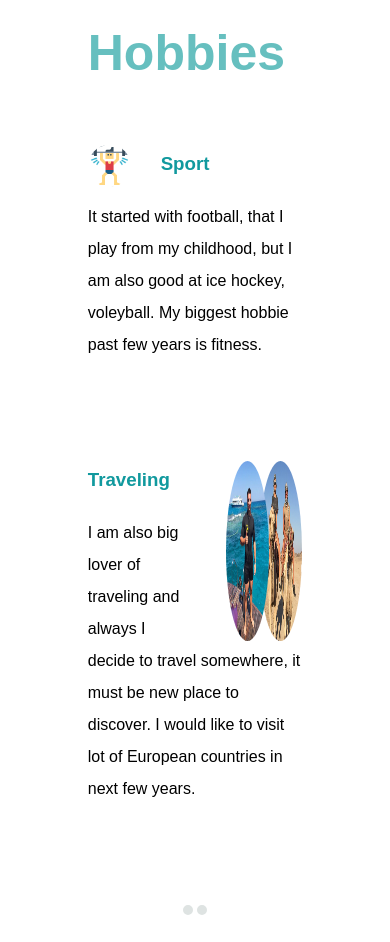
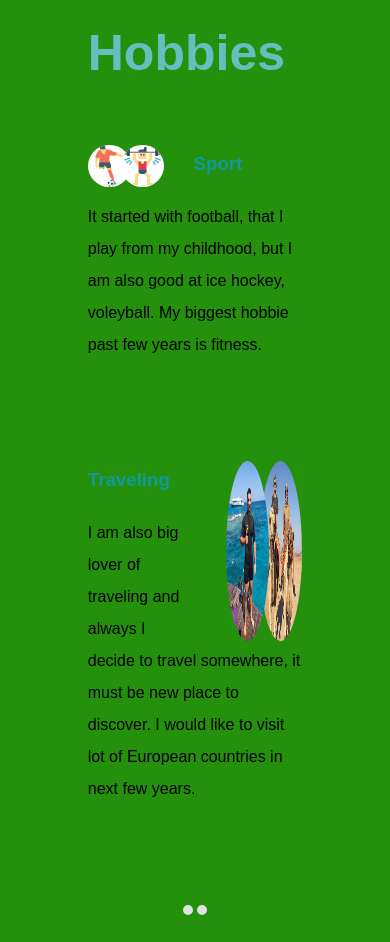
Before and after one commit to pista1997/website, a plain HTML site: page index.html in a window 390 px wide. Shown: the part 1468-2410 px from the top of the page. Drawn offline with Linux system fonts and the light colour scheme; a web font is replaced by a local one.

Commit message:
Update styles.css

```diff
--- a/styles.css
+++ b/styles.css
@@ -147,8 +147,8 @@ top: 150px;
   margin-right: -10px;
 }
 
-@media (max-width: 960px) {
-#futbal {
-  margin-right: -90px;
+@media (max-width: 2000px) {
+ body {
+   background-color: #24900c;
+ }
 }
-}
```
